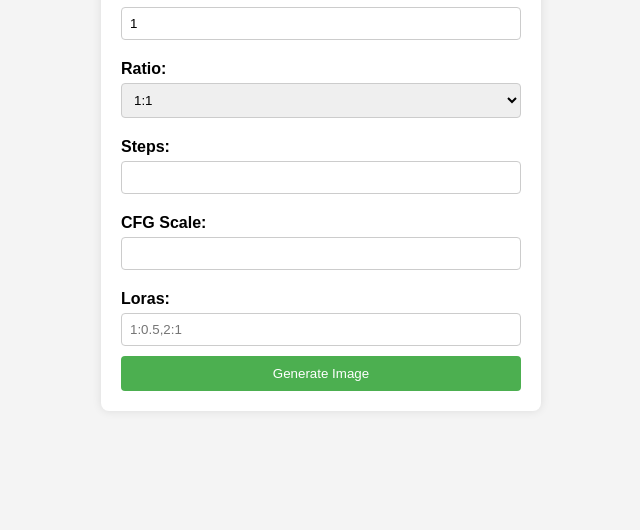
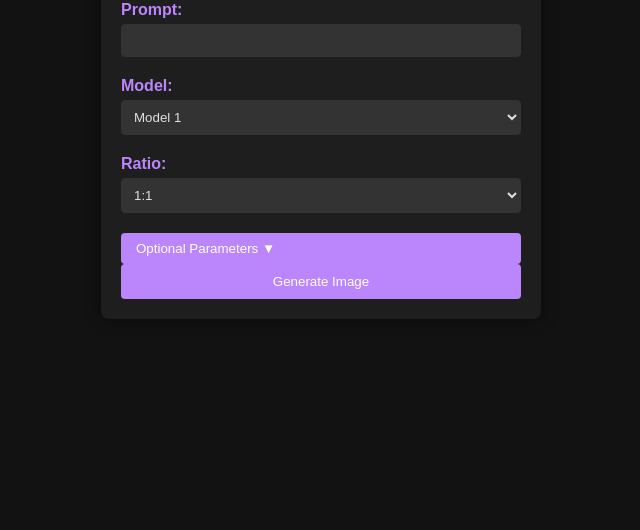
Before and after one commit to YazidGIT/Diz-AiGenerator, a website: page public/index.html in a window 1280 px wide. Shown: the part 310-840 px from the top of the page, without its empty margins (319-959 px from the left). Drawn offline with Linux system fonts and the light colour scheme.

Commit message:
Update index.html

```diff
--- a/public/index.html
+++ b/public/index.html
@@ -7,7 +7,8 @@
   <style>
     body {
       font-family: Arial, sans-serif;
-      background-color: #f4f4f4;
+      background-color: #121212;
+      color: #e0e0e0;
       margin: 0;
       padding: 20px;
       display: flex;
@@ -18,14 +19,14 @@
 
     h1 {
       text-align: center;
-      color: #333;
+      color: #bb86fc;
     }
 
     form {
-      background-color: #fff;
+      background-color: #1e1e1e;
       padding: 20px;
       border-radius: 8px;
-      box-shadow: 0 0 10px rgba(0, 0, 0, 0.1);
+      box-shadow: 0 0 15px rgba(0, 0, 0, 0.5);
       width: 100%;
       max-width: 400px;
     }
@@ -34,6 +35,7 @@
       font-weight: bold;
       margin-top: 10px;
       display: block;
+      color: #bb86fc;
     }
 
     input[type="text"],
@@ -42,13 +44,15 @@
       width: 100%;
       padding: 8px;
       margin: 5px 0 10px 0;
-      border: 1px solid #ccc;
+      border: 1px solid #333;
       border-radius: 4px;
       box-sizing: border-box;
+      background-color: #333;
+      color: #e0e0e0;
     }
 
     input[type="submit"] {
-      background-color: #4CAF50;
+      background-color: #bb86fc;
       color: white;
       padding: 10px 15px;
       border: none;
@@ -58,26 +62,56 @@
     }
 
     input[type="submit"]:hover {
-      background-color: #45a049;
+      background-color: #9b6cc7;
+    }
+
+    .optional-parameters {
+      display: none;
+      margin-top: 10px;
+    }
+
+    .toggle-button {
+      background-color: #bb86fc;
+      color: white;
+      padding: 8px 15px;
+      border: none;
+      border-radius: 4px;
+      cursor: pointer;
+      width: 100%;
+      text-align: left;
+      margin-top: 10px;
+    }
+
+    .toggle-button:hover {
+      background-color: #9b6cc7;
     }
   </style>
 </head>
 <body>
   <form action="/generate-image" method="get">
     <h1>Image Generator</h1>
+
     <label for="prompt">Prompt:</label>
     <input type="text" id="prompt" name="prompt" required>
 
-    <label for="model">Model Index:</label>
-    <input type="number" id="model" name="modelIndex" min="1" value="1">
+    <label for="model">Model:</label>
+    <select id="model" name="modelIndex">
+      <option value="1">Model 1</option>
+      <option value="2">Model 2</option>
+      <option value="3">Model 3</option>
+      <!-- Ajoutez plus d'options de modèle si nécessaire -->
+    </select>
 
     <label for="ratio">Ratio:</label>
     <select id="ratio" name="ratio">
       <option value="1:1">1:1</option>
       <option value="9:7">9:7</option>
-      <!-- Ajoutez plus d'options si nécessaire -->
+      <!-- Ajoutez plus d'options de ratio si nécessaire -->
     </select>
 
+    <button type="button" class="toggle-button" onclick="toggleOptionalParams()">Optional Parameters &#9660;</button>
+
+    <div class="optional-parameters" id="optional-parameters">
       <label for="steps">Steps:</label>
       <input type="number" id="steps" name="steps">
 
@@ -86,8 +120,20 @@
 
       <label for="loras">Loras:</label>
       <input type="text" id="loras" name="loras" placeholder="1:0.5,2:1">
+    </div>
 
     <input type="submit" value="Generate Image">
   </form>
+
+  <script>
+    function toggleOptionalParams() {
+      const optionalParams = document.getElementById('optional-parameters');
+      if (optionalParams.style.display === 'none' || optionalParams.style.display === '') {
+        optionalParams.style.display = 'block';
+      } else {
+        optionalParams.style.display = 'none';
+      }
+    }
+  </script>
 </body>
 </html>
```
Lines whose indentation alone changed are shown as unchanged.
